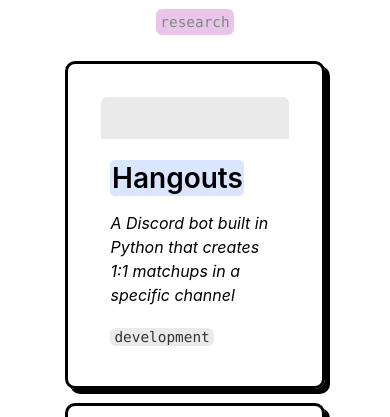
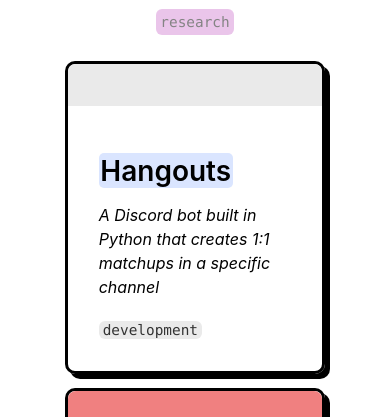
Before and after one commit to zhaovan/personal-site, a Next.js app: page /projects in a window 390 px wide. Shown: the part 427-844 px from the top of the page. Built offline with nearby package versions, Linux system fonts and the light colour scheme; a web font is replaced by a local one.

Commit message:
fix projects on mobile

```diff
--- a/styles/Projects.module.css
+++ b/styles/Projects.module.css
@@ -124,16 +124,21 @@
 .projectHeaderGraphic {
   height: 5vh;
   margin-bottom: 2vh;
-  border-radius: 6px 6px 0 0;
+  border-radius: 8px 8px 0 0;
   background-size: 200% 200%;
 }
 
 @media (max-width: 540px) {
   .project {
     /* margin: 2%; */
-    padding: 12%;
+
     width: 100%;
   }
+
+  .projectText {
+    padding: 12%;
+  }
+
   .resumeTag {
     margin-top: 3%;
   }
```
